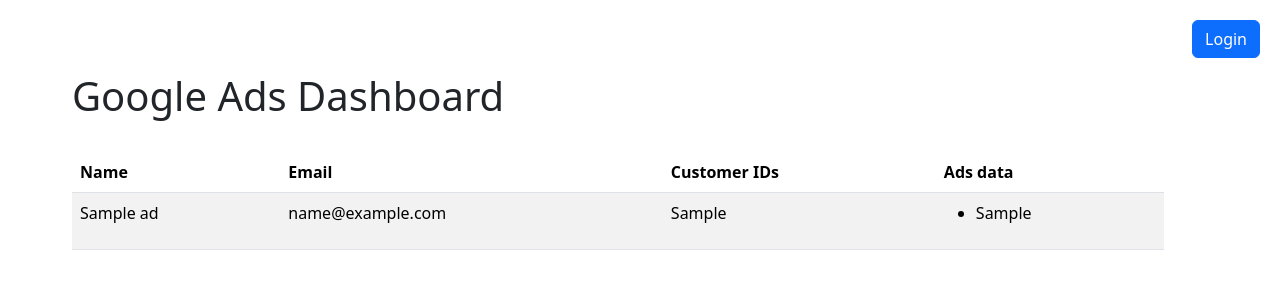
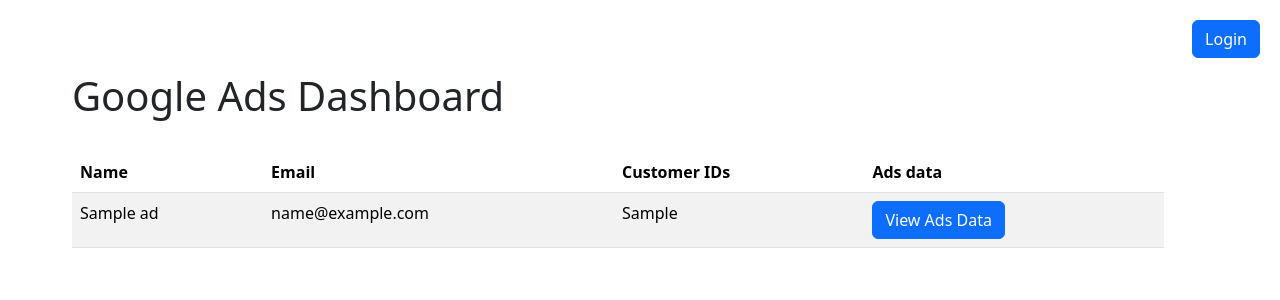
Before and after one commit to kneeraazon404/google-local-ads-services, a Flask app: template templates/index.html in a window 1280 px wide. Shown: the top 300 px of the page. Run offline with Flask 3, Linux system fonts and the light colour scheme; the template is opened without the code that fills it: most values are stand-ins (such as "Sample title", 1, 10 or a date in 2020).

Commit message:
completed POC

```diff
--- a/main.py
+++ b/main.py
@@ -91,18 +91,12 @@
         else:
             customer_ids_display = ", ".join(customer_ids)
 
-        for google_ads_account in user.google_ads_accounts:
-            customer_id = google_ads_account.customer_id
-            logging.info(f"Accessing Google Ads data for customer ID: {customer_id}")
-            user_ads.extend(access_google_ads_api(user.id, customer_id))
-
         ads_data.append(
             {
                 "user_id": user.id,
                 "name": user.name,
                 "email": user.email,
                 "customer_ids": customer_ids_display,  # Include the customer IDs or "Not Available"
-                "ads": user_ads if user_ads else "No ads data available.",
             }
         )
 
@@ -110,6 +104,7 @@
 
 
 @app.route("/ads-data/<user_id>")
+@login_required
 def ads_data(user_id):
     logging.info(f"Accessing ads data for user: {user_id}")
     user = db.session.get(User, user_id)
@@ -272,9 +267,16 @@
 
     campaigns_data = []  # Initialize an empty list to hold data from all campaigns
     google_ads_api_version = "v8"
+    logging.info(
+        f"Attempting to access Google Ads data for {len(user.google_ads_accounts)} accounts."
+    )
 
     # Ensure customer_id is used within the loop for fetching campaign data for each account
     for google_ads_account in user.google_ads_accounts:
+        logging.info(
+            f"Number of Google Ads accounts linked: {len(user.google_ads_accounts)}"
+        )
+
         customer_id = google_ads_account.customer_id
         print(f"Accessing Google Ads data for customer ID: {customer_id}")
         google_ads_api_url = f"https://googleads.googleapis.com/{google_ads_api_version}/customers/{customer_id}/campaigns"
--- a/templates/index.html
+++ b/templates/index.html
@@ -42,14 +42,12 @@
             <td>{{ user_data.email }}</td>
             <td>{{ user_data.customer_ids }}</td>
             <td>
-              {% if user_data.ads == "No ads data available." %} {{
-              user_data.ads }} {% else %}
-              <ul>
-                {% for ad in user_data.ads %}
-                <li>{{ ad }}</li>
-                {% endfor %}
-              </ul>
-              {% endif %}
+              <!-- Add this inside the loop where you list users -->
+              <a
+                href="{{ url_for('ads_data', user_id=user_data.user_id) }}"
+                class="btn btn-primary"
+                >View Ads Data</a
+              >
             </td>
           </tr>
           {% endfor %}
```
Also changed, not shown: instance/database.db.
